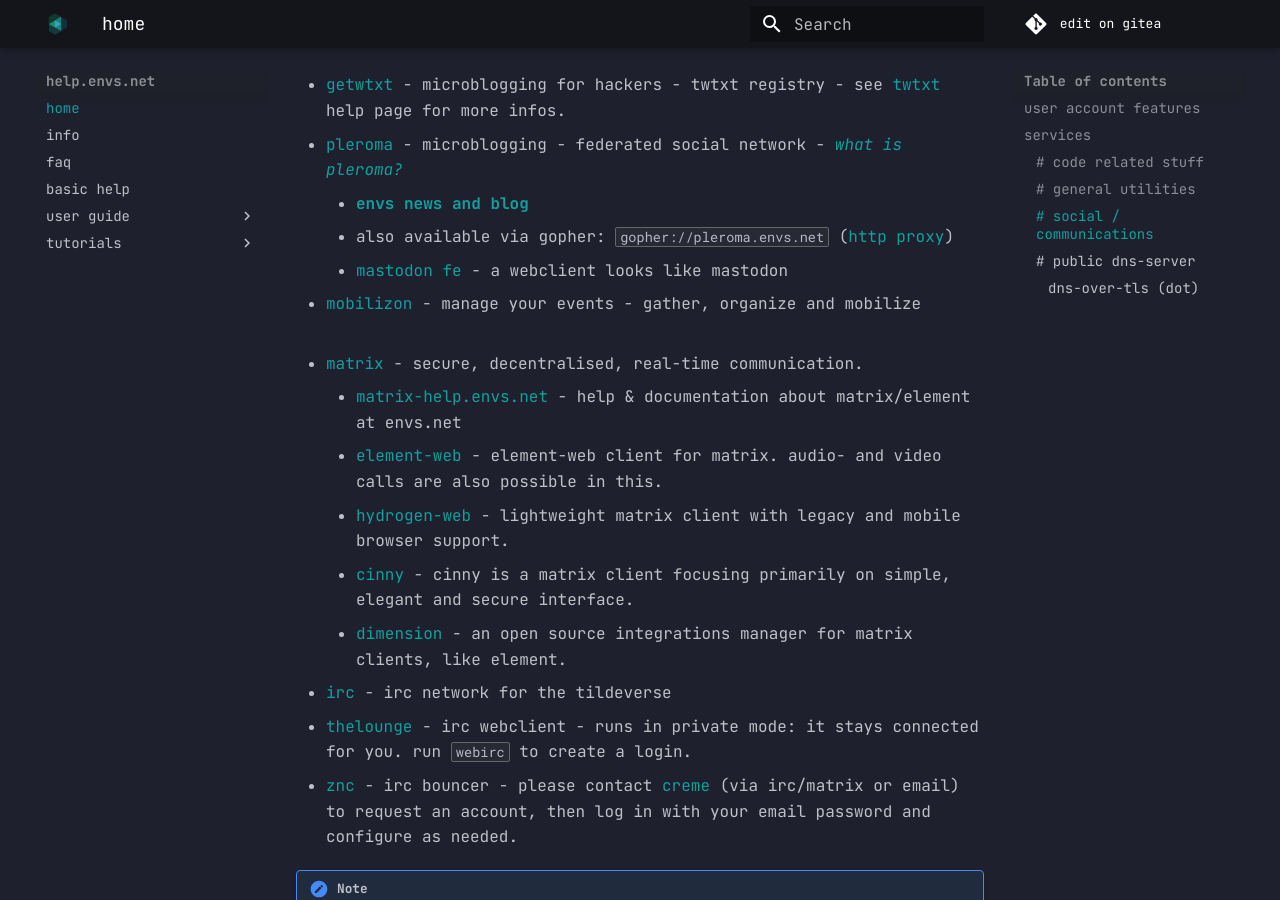
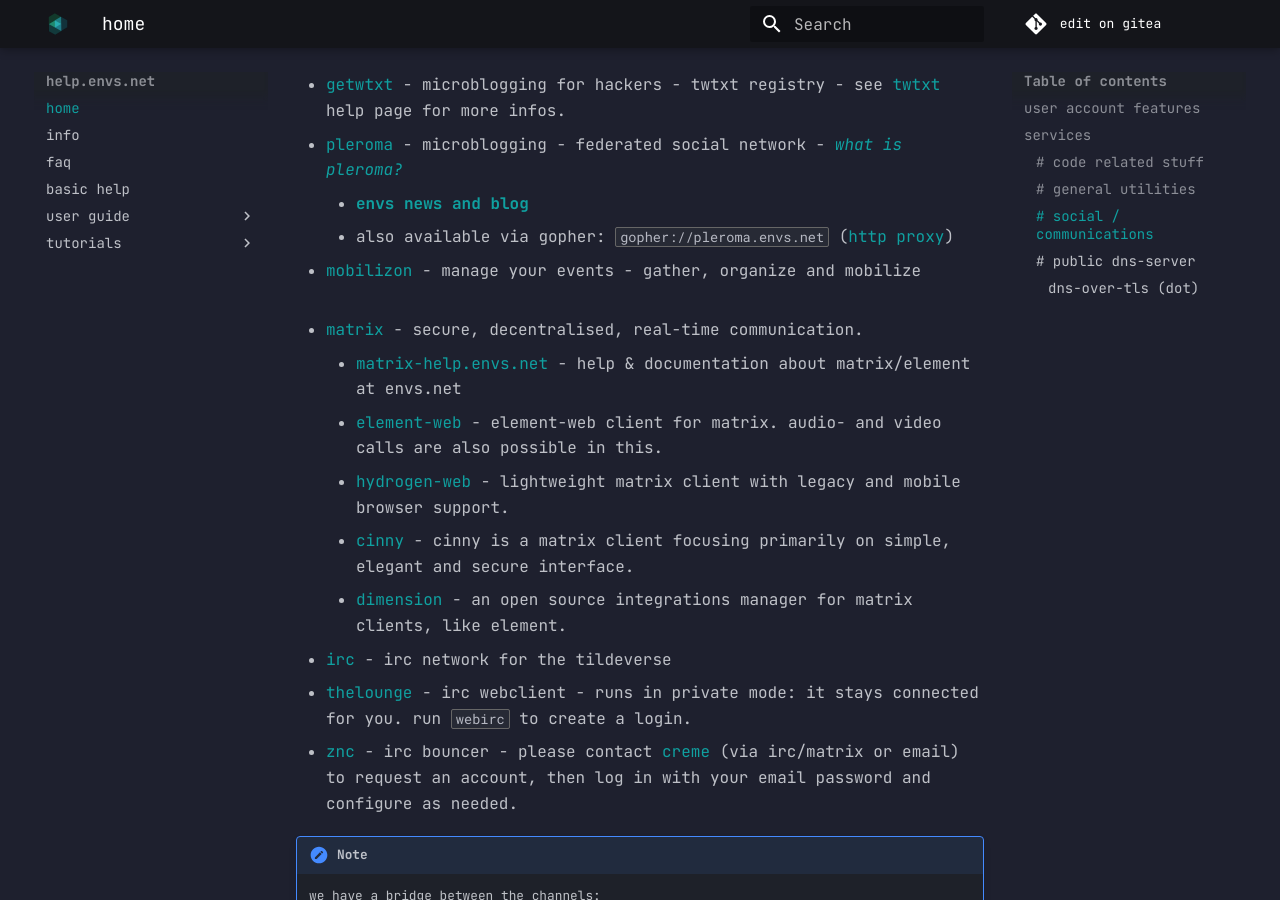
Before and after one commit to envs-net/help, an MkDocs documentation site: the page built from docs/index.md, in a window 1280 px wide and 900 px high, scrolled down 1941 px. Built offline with MkDocs 1.6.1 and Material for MkDocs 9.7.7, drawn with Linux system fonts in a browser that asks for light colours.

Commit message:
remove MastodonFE

```diff
--- a/docs/index.md
+++ b/docs/index.md
@@ -66,7 +66,6 @@ members can be use your email credantials for login. (*user@envs.net* | *your em
 - [pleroma](https://pleroma.envs.net/) - microblogging - federated social network - _[what is pleroma?](https://blog.soykaf.com/post/what-is-pleroma/)_
     - **[envs news and blog](https://pleroma.envs.net/envs)**
     - also available via gopher: `gopher://pleroma.envs.net` ([http proxy](https://gopher.envs.net/pleroma.envs.net/))
-    - [mastodon fe](https://pleroma.envs.net/web) - a webclient looks like mastodon
 - [mobilizon](https://mobilizon.envs.net/) - manage your events - gather, organize and mobilize
 <br /><br />
 - [matrix](https://envs.net/chat/matrix/) - secure, decentralised, real-time communication.
```
